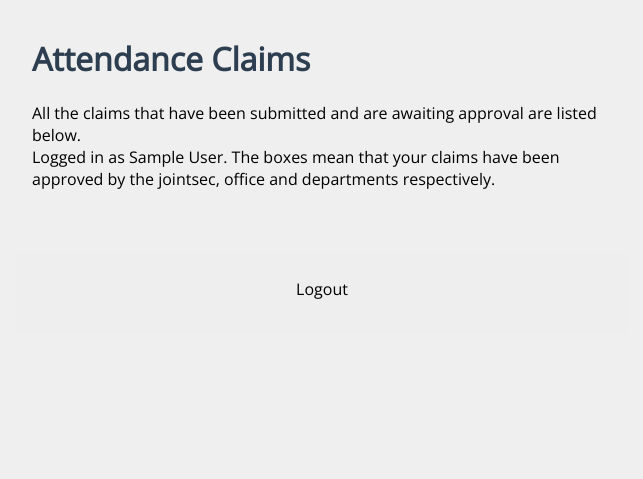
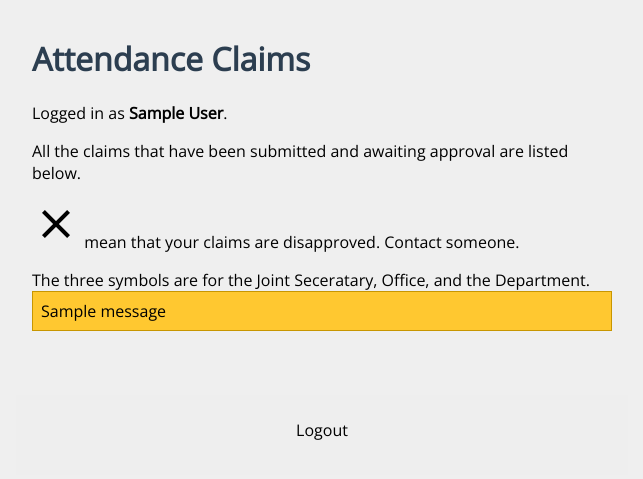
Before and after one commit to sidharthramesh/attendance-claims, a Flask app: page /dashboard in a window 1280 px wide. Shown: the top 479 px of the page, without its empty margins (318-961 px from the left). Run offline with Flask 2, Linux system fonts and the light colour scheme; the visitor is signed in with stand-in values (Sample User, id 1); tables that the repository leaves empty hold one stand-in row (values such as "Sample post"); one stand-in notice (Sample message) is shown; data that the repository does not hold is empty.

Commit message:
Almost final

```diff
--- a/flask_app.py
+++ b/flask_app.py
@@ -24,6 +24,7 @@ from email.utils import formataddr
 from email.header import Header
 
 def sendmail(user, attachment, event):
+    app.logger.info("Sending email...")
     link= 'https://www.youtube.com/watch?v=CMNry4PE93Y'
     link_text= 'Just Click'
     text = """Hey yo {name}. This be the confirmation that we've recieved your claims. We've attached the excel file with this mail.\nCheck if you've sent the correct details or keep it as a souvenir. You can also login at http://attendance-claims.appspot.com/login with your roll number as username to check the real-time approval status of your claims (Still in development). \n\nHave an awesome day! \nMade for u by Stu (Simplyfying Things For You)\n\n¯\_(ツ)_/¯""".format(name = user.name,)
@@ -299,6 +300,7 @@ def claims_api():
         return 'Invalid login'
 @app.route('/dashboard', methods = ['GET','POST'])
 def dashboard():
+    all_claims = False
     if session.get('student'):
         return render_template('list.html',admin = False, uname = User.query.get(session.get('student')).name)
     if session.get('user'):
@@ -310,7 +312,9 @@ def dashboard():
         else:
             uname = Department.query.get(u).name
         app.logger.info(uname)
-        return render_template('list.html',admin = True, uname = uname)
+        if request.args.get('claims') == 'approved':
+            all_claims = True
+        return render_template('list.html',admin = True, uname = uname,all_claims = all_claims)
     else:
         return redirect('/login')
 
@@ -323,13 +327,15 @@ def make_excel():
     #print(request.json)
     ids = request.args.get('ids')
     ids = ids.split(',')
+    if ids[0] == '':
+        return 'None'
     ids = [int(id) for id in ids]
     app.logger.info(ids)
     claims = format_claims(ids)
     app.logger.info(claims)
     return excel.make_response_from_array(claims, file_type = "csv", file_name="Claims_on_{}".format(str(date.today())))
     #return render_template('table.html',claims = claims)
-@app.route('/change_password',methods = ['GET','POST'])
+@app.route('/changepassword',methods = ['GET','POST'])
 def change_password():
 
     #app.logger.info(user)
@@ -361,11 +367,12 @@ def change_password():
                 except:
                     db.session.rollback()
                     raise
-                return render_template('changepwd.html',status = 'Password Changed!')
+                flash("Password successfully changed!")
+                return redirect('/dashboard')
             return render_template('changepwd.html',status = 'Wrong old password')
         return render_template('changepwd.html',status = "New passwords didn't match")
 
-@app.route('/change_sem',methods = ['GET','POST'])
+@app.route('/changesem',methods = ['GET','POST'])
 def change_sem():
     if session.get('user') == 'jointsec':
         if request.method == 'GET':
@@ -383,8 +390,9 @@ def change_sem():
             except:
                 db.session.rollback()
                 raise
-            return redirect('/login')
-    return redirect('/login')
+            flash("Semesters have been changed!")
+    flash('Only Joint Seceratary can do that')
+    return redirect('/dashboard')
 @app.route('/login',methods = ['GET','POST'])
 def login():
     error = None
--- a/static/script_list.js
+++ b/static/script_list.js
@@ -1,3 +1,18 @@
+function flash (text) {
+  var flag = true;
+  var check = document.querySelectorAll('#flashes > div');
+  var check_length = check.length;
+  for (var i = 0; i < check_length; i++) {
+    if (check[i].textContent === text) {
+      flag = false;
+    }
+  }
+  if (flag) {
+    var ele = document.createElement('div');
+    ele.innerHTML = text;
+    document.getElementById('flashes').appendChild(ele);
+  }
+};
 function parse (claims) {
   var len = claims.length;
   var main = createFirstCard(claims[0].Name, [
@@ -75,7 +90,6 @@ function createClaimCard (claim) {
   ele.querySelector('input').value = id;
   var yes = '/static/approved.png';
   var no = '/static/unseen.png';
-  console.log(claim);
   if (disapproved === 1) {
     no = '/static/disapproved.png';
   }
@@ -100,10 +114,14 @@ function createClaimCard (claim) {
   return ele;
 };
 
+if (!claimpath) {
+  claimpath = '/claims';
+}
+
 window.addEventListener('load', function () {
   // On xhttp sucess
   var xmlhttp = new XMLHttpRequest();
-  xmlhttp.open("GET", '/claims');
+  xmlhttp.open("GET", claimpath);
   xmlhttp.onreadystatechange = function() {
     if (this.readyState == 4 && this.status == 200) {
       if (this.responseText) {
--- a/static/styles.css
+++ b/static/styles.css
@@ -48,6 +48,38 @@ select
 #buttonTray
 {
   background:#EEEEEE;
+}
+#flashes > div
+{
+  padding:8px;
+  margin-bottom:8px;
+  border:1px solid rgb(200,150,0);
+  background:rgb(255,200,48);
+}
+#links
+{
+  width:100%;
+  margin-bottom:8px;
+  display:table;
+}
+#links > a
+{
+  color:black !important;
+  font-weight:bold;
+  text-decoration:none !important;
+}
+#links > a > div
+{
+  padding:8px;
+  display:table-cell;
+}
+#links > a > div:hover
+{
+  background:rgba(0,0,0,0.16);
+}
+#links > a > div:active
+{
+  background:rgba(0,0,0,0.32);
 }
 
 body
--- a/templates/changepwd.html
+++ b/templates/changepwd.html
@@ -7,7 +7,7 @@
 	</head>
 	<body>
 
-		<form action="/change_password" method="POST">
+		<form action="/changepassword" method="POST">
 			<div class="login">
 				<div class="login-screen">
 					<div class="app-title">
@@ -29,7 +29,7 @@
 						<label class="login-field-icon fui-lock" for="login-pass"></label>
 						</div>
 
-		                <input type="submit" value="Log in" class="btn btn-primary btn-large btn-block" >
+		                <input type="submit" value="Change Password" class="btn btn-primary btn-large btn-block" >
 					    <br>
 					</div>
 					{% if status %}
--- a/templates/list.html
+++ b/templates/list.html
@@ -9,14 +9,34 @@
     <div id="viewport">
       <div class="show">
         <h1>Attendance Claims</h1>
+        <p>Logged in as <b>{{uname}}</b>.</p>
         <p>
-          All the claims that have been submitted and are awaiting {%if admin%} your {%endif%}approval are listed below.<br/>
-          Logged in as {{uname}}<!-- insert username here -->.
+          {%if not all_claims%}
+          All the claims that have been submitted and awaiting {%if admin%} your {%endif%}approval are listed below.
           {%if admin%}
-          You need to select the checkboxes and approve or dissapprove
+          You need to select the checkboxes and approve or disapprove.<br/>
+          <div id="links">
+            <a href="/changepassword"><div>Change Password</div></a>
+            <a href="/changesem"><div>Change the Semesters</div></a>
+            <a href="/dashboard?claims=approved"><div>Previously Approved Claims</div></a>
+          </div>
           {%else%}
-          The boxes mean that your claims have been approved by the jointsec, office and departments respectively.
+          <p>
+          <img src = "static/disapproved.png"> mean that your claims are disapproved. Contact someone.<br></p>
+          The three symbols are for the Joint Seceratary, Office, and the Department.
           {%endif%}
+          {%else%}
+          Any previously approved claims will show up here. If you want to download them as an excel file, please select the ones you wish to download and click download.
+          {%endif%}
+          <div id="flashes">
+            {% with messages = get_flashed_messages() %}
+            {% if messages %}
+            {% for message in messages %}
+            <div>{{ message }}</div>
+            {% endfor %}
+            {% endif %}
+            {% endwith %}
+          </div>
         </p>
       </div>
       <div id="claims" class="show">Loading...</div>
@@ -25,9 +45,15 @@
       {%endif%}
       <div id="buttonTray" class="show">
         {%if admin%}
+        {%if all_claims%}
+        <div id="buttonTray_download">Download</div>
+        <div id="buttonTray_logout">Logout</div>
+        <div id="buttonTray_back">Back</div>
+        {%else%}
         <div id="buttonTray_approve">Approve</div>
         <div id="buttonTray_logout">Logout</div>
         <div id="buttonTray_disapprove">Disapprove</div>
+        {%endif%}
         <style>
 h3, h4
 {
@@ -77,7 +103,10 @@ div.selected > h3::before, div.selected > div > h4::before
         {%endif%}
       </div>
     </div>
-
+    <script>var claimpath = false;</script>
+    {%if all_claims%}
+    <script>var claimpath = '/claims?filter=approved';</script>
+    {%endif%}
     <script src="{{url_for('static',filename = 'script_list.js')}}"></script>
     {%if admin%}
     <script>
@@ -191,6 +220,7 @@ function parse (claims) {
 };
 var selectedIds = [];
 
+{%if not all_claims%}
 document.getElementById('buttonTray_approve').addEventListener('click', function () {
   var xmlhttp = new XMLHttpRequest();
   xmlhttp.open("POST", '/claims');
@@ -265,6 +295,19 @@ document.getElementById('buttonTray_disapprove').addEventListener('click', funct
     ids: selectedIds
   }));
 }, false);
+{%else%}
+document.getElementById('buttonTray_download').addEventListener('click', function () {
+  if (selectedIds.length > 0) {
+    location.href = "/download?ids=" + selectedIds.join(',');
+  }
+  else {
+    flash("Please select something before asking to download.");
+  }
+}, false);
+document.getElementById('buttonTray_back').addEventListener('click', function () {
+  location.href= "/dashboard";
+}, false);
+{%endif%}
     </script>
     <div id="mask"></div>
     {%endif%}
```
Also changed, not shown: templates/batchchange.html (+19 -8 lines), static/approved.png, static/approved00.png (added), static/disapproved.png, static/disapproved00.png (added), static/unseen.png, static/unseen00.png (added).
